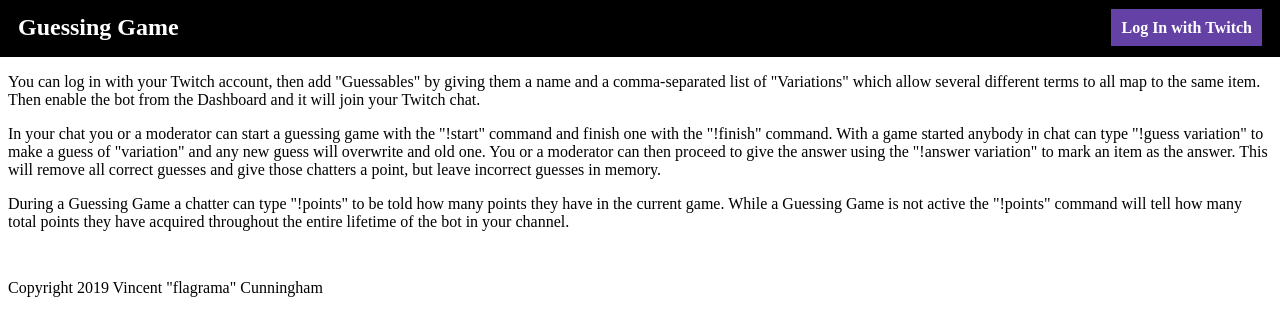
After one commit to flagrama/guessing-game, a Flask app: page /help in a window 1280 px wide. The commit adds this page. Shown: the top 336 px of the page. Run offline with Flask 2, Linux system fonts and the light colour scheme.

Commit message:
Add a simple help page

```diff
--- a/web/blueprints/main.py
+++ b/web/blueprints/main.py
@@ -15,3 +15,7 @@ def index():
 @login_required
 def dashboard():
     return render_template('dashboard.html')
+
+@main.route('/help')
+def help():
+    return render_template('help.html')
--- a/web/static/css/style.css
+++ b/web/static/css/style.css
@@ -144,11 +144,6 @@ main {
         display:none;
         float: none;
     }
-
-    main {
-        grid-column-start: 2;
-        grid-column-end: 13;
-    }
 }
 
 @media (min-width: 26.563em) {
--- /dev/null
+++ b/web/templates/help.html
@@ -0,0 +1,23 @@
+{% extends 'base.html' %}
+{% block title %}Help{% endblock %}
+{% block content %}
+<p>
+    You can log in with your Twitch account, then add "Guessables" by giving them a name and a comma-separated list of
+    "Variations" which allow several different terms to all map to the same item. Then enable the bot from the Dashboard
+    and it will join your Twitch chat.
+</p>
+
+<p>
+    In your chat you or a moderator can start a guessing game with the "!start" command and finish one with the
+    "!finish" command. With a game started anybody in chat can type "!guess variation" to make a guess of "variation"
+    and any new guess will overwrite and old one. You or a moderator can then proceed to give the answer using the
+    "!answer variation" to mark an item as the answer. This will remove all correct guesses and give those chatters a
+    point, but leave incorrect guesses in memory.
+</p>
+
+<p>
+    During a Guessing Game a chatter can type "!points" to be told how many points they have in the current game. While
+    a Guessing Game is not active the "!points" command will tell how many total points they have acquired throughout
+    the entire lifetime of the bot in your channel.
+</p>
+{% endblock %}}
--- a/web/templates/home.html
+++ b/web/templates/home.html
@@ -3,7 +3,8 @@
 {% block content %}
     <h2>A bot for your Twitch chat to play a guessing game</h2>
     <p>
-        If you need any help learning about or using the Guessing Game or if you have a bug to report, join the Discord.
+        If you need any help learning about or using the Guessing Game, check out the
+        <a href="{{ url_for('main.help') }}">Help page</a>. If you have a bug to report, join the Discord.
     </p>
     <p>
         <a href="https://discord.gg/dZ3KSqC">
```
